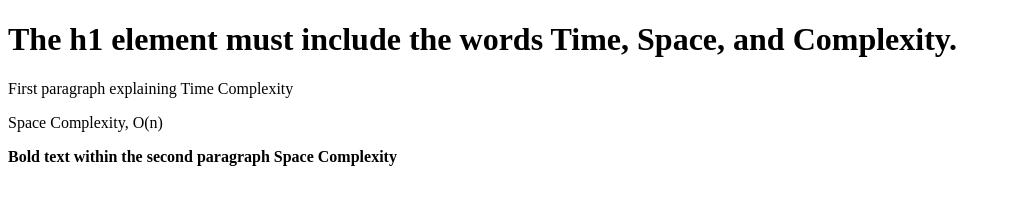
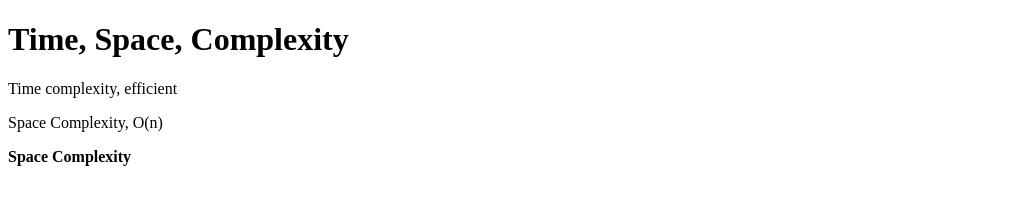
Before and after one commit to acciojob/time-and-space-complexity-sahilaroora, a website: page main.html in a window 1280 px wide. Shown: the whole page, without its empty margins (0-1011 px from the left). Drawn offline with Linux system fonts and the light colour scheme.

Commit message:
created a submission

```diff
--- a/main.html
+++ b/main.html
@@ -10,12 +10,10 @@
 </head>
 
 <body>
-	 <h1>The h1 element must include the words Time, Space, and Complexity.</h1>
-	<p>First paragraph explaining Time Complexity	</p>
-	<p>Space Complexity, O(n)
-</p>
-	<b>Bold text within the second paragraph Space Complexity
-	</b>
+	<h1>Time, Space, Complexity </h1>
+	<p>Time complexity, efficient</p>
+	<p>Space Complexity, O(n)</p>
+	<b>Space Complexity</b>
 
     <script type="text/javascript" src="./script.js">
 </script>
```
